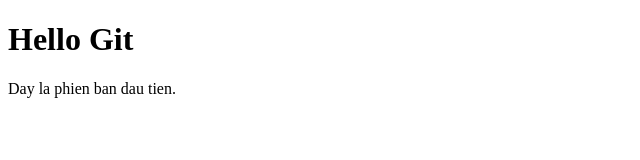
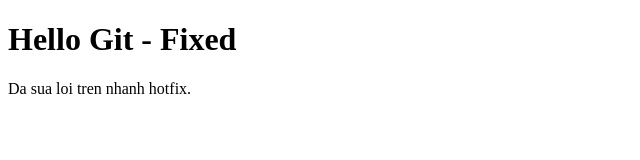
Before and after one commit to HuynhNhanPhat/lab1-git, a plain HTML site: page index.html in a window 1280 px wide. Shown: the whole page, without its empty margins (0-640 px from the left). Drawn offline with Linux system fonts and the light colour scheme.

Commit message:
Fix index page

```diff
--- a/index.html
+++ b/index.html
@@ -5,7 +5,7 @@
     <title>Lab 1 Git</title>
 </head>
 <body>
-    <h1>Hello Git</h1>
-    <p>Day la phien ban dau tien.</p>
+    <h1>Hello Git - Fixed</h1>
+    <p>Da sua loi tren nhanh hotfix.</p>
 </body>
 </html>
```
